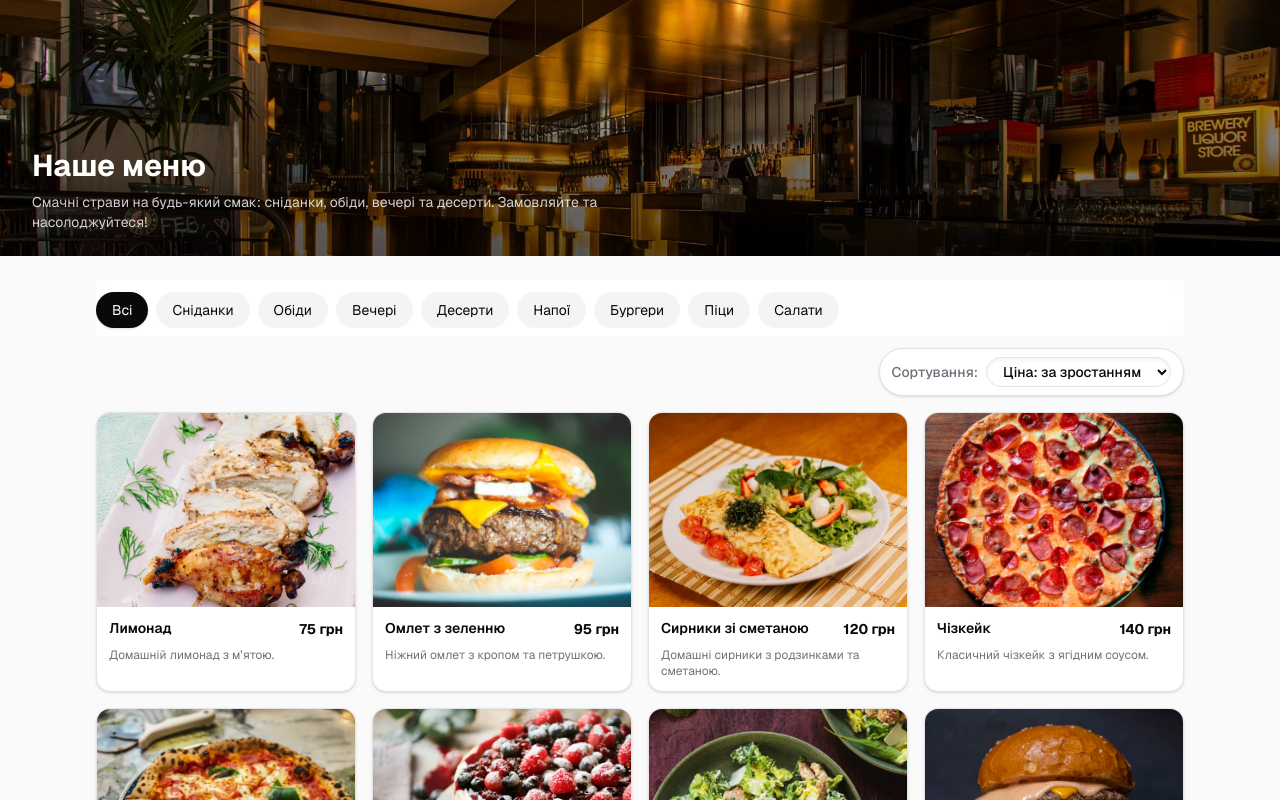
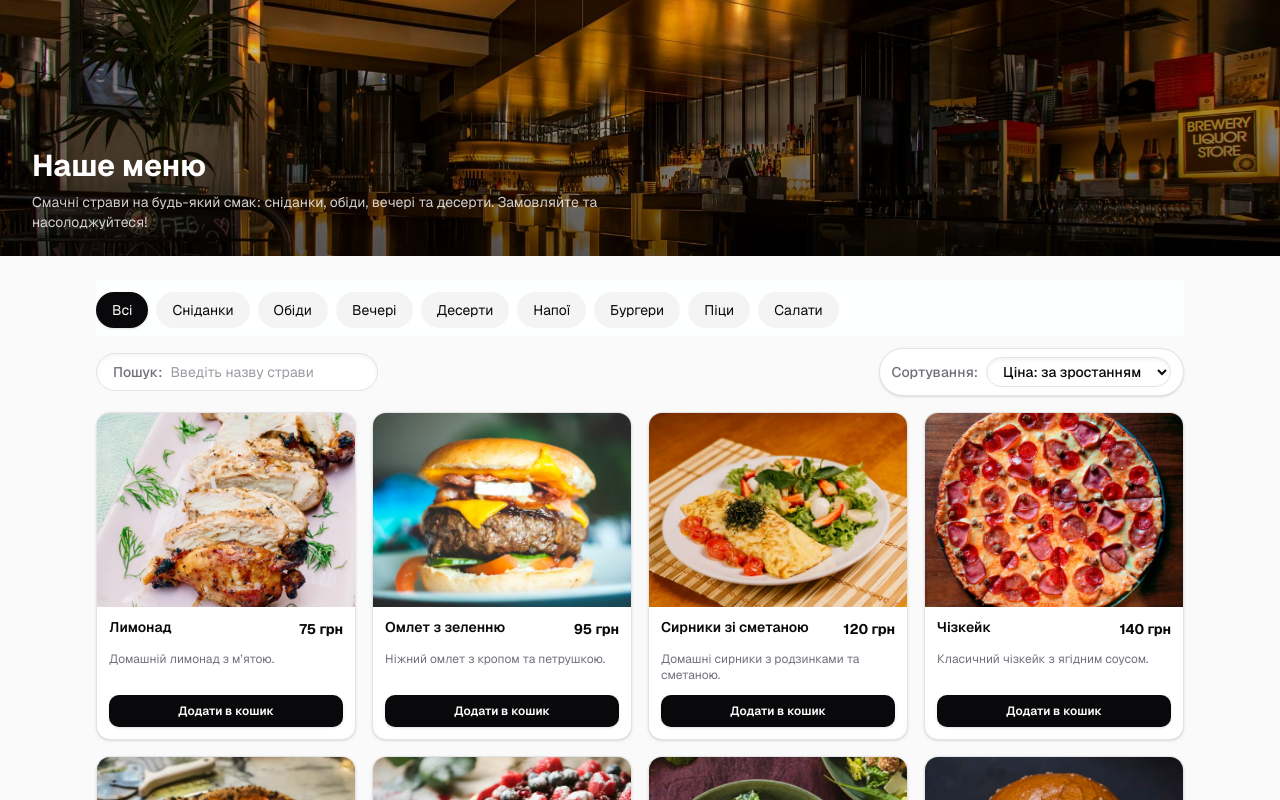
Before and after one commit to denyszaritskyi/comand-work, a Next.js app: page / in a window 1280 px wide. Shown: the top 800 px of the page. Built offline with nearby package versions, Linux system fonts and the light colour scheme.

Commit message:
feat: add searching by name and bucket button

```diff
--- a/src/app/page.tsx
+++ b/src/app/page.tsx
@@ -19,6 +19,7 @@ const dishes: Dish[] = dishesData
 
 export default function Home() {
   const [selectedCategory, setSelectedCategory] = useState<string>('Всі')
+  const [query, setQuery] = useState<string>('')
   const [sort, setSort] = useState<'asc' | 'desc'>('asc')
 
   const categories = useMemo(
@@ -27,15 +28,19 @@ export default function Home() {
   )
 
   const visible = useMemo(() => {
+    const normalizedQuery = query.trim().toLowerCase()
     const filtered =
       selectedCategory === 'Всі'
         ? dishes
         : dishes.filter((d) => d.category === selectedCategory)
-    const sorted = [...filtered].sort((a, b) =>
+    const filteredByQuery = normalizedQuery
+      ? filtered.filter((d) => d.name.toLowerCase().includes(normalizedQuery))
+      : filtered
+    const sorted = [...filteredByQuery].sort((a, b) =>
       sort === 'asc' ? a.price - b.price : b.price - a.price
     )
     return sorted
-  }, [selectedCategory, sort])
+  }, [query, selectedCategory, sort])
 
   return (
     <div className="text-foreground min-h-screen bg-zinc-50 font-sans">
@@ -65,7 +70,24 @@ export default function Home() {
           onSelect={setSelectedCategory}
         />
 
-        <div className="mt-3 flex justify-end">
+        <div className="mt-3 flex flex-col gap-3 sm:flex-row sm:items-center sm:justify-between">
+          <div className="border-border bg-background focus-within:ring-ring flex items-center gap-2 rounded-full border px-4 py-2 shadow-inner focus-within:ring-2">
+            <label
+              className="text-muted-foreground text-sm font-medium"
+              htmlFor="search"
+            >
+              Пошук:
+            </label>
+            <input
+              id="search"
+              type="search"
+              placeholder="Введіть назву страви"
+              value={query}
+              onChange={(e) => setQuery(e.target.value)}
+              className="placeholder:text-muted-foreground/70 bg-transparent text-sm outline-none"
+            />
+          </div>
+
           <div className="border-border bg-card flex items-center gap-2 rounded-full border px-3 py-2 shadow-sm">
             <label
               className="text-muted-foreground text-sm font-medium"
--- a/src/components/MenuCard.tsx
+++ b/src/components/MenuCard.tsx
@@ -14,7 +14,7 @@ export default function MenuCard({
   description,
 }: Props) {
   return (
-    <article className="group border-border bg-card text-card-foreground focus-within:ring-ring cursor-pointer overflow-hidden rounded-xl border shadow-sm transition focus-within:ring-2 hover:-translate-y-0.5 hover:shadow-md">
+    <article className="group border-border bg-card text-card-foreground focus-within:ring-ring flex h-full cursor-pointer flex-col overflow-hidden rounded-xl border shadow-sm transition focus-within:ring-2 hover:-translate-y-0.5 hover:shadow-md">
       <div className="relative aspect-4/3 w-full overflow-hidden">
         <Image
           src={imageSrc}
@@ -25,14 +25,22 @@ export default function MenuCard({
           priority={false}
         />
       </div>
-      <div className="flex flex-col gap-2 p-3">
-        <div className="flex items-center justify-between gap-2">
+      <div className="flex flex-1 flex-col gap-3 p-3">
+        <div className="flex items-start justify-between gap-2">
           <h3 className="text-sm leading-tight font-semibold">{name}</h3>
-          <span className="text-sm font-bold">{price} грн</span>
+          <span className="text-sm font-bold whitespace-nowrap">
+            {price} грн
+          </span>
         </div>
         <p className="text-muted-foreground line-clamp-2 text-xs">
           {description}
         </p>
+        <button
+          type="button"
+          className="bg-foreground text-background hover:bg-foreground/90 focus-visible:ring-ring mt-auto flex w-full cursor-pointer items-center justify-center gap-2 rounded-lg px-3 py-2 text-xs font-semibold shadow-sm transition focus-visible:ring-2 focus-visible:outline-none"
+        >
+          Додати в кошик
+        </button>
       </div>
     </article>
   )
```
